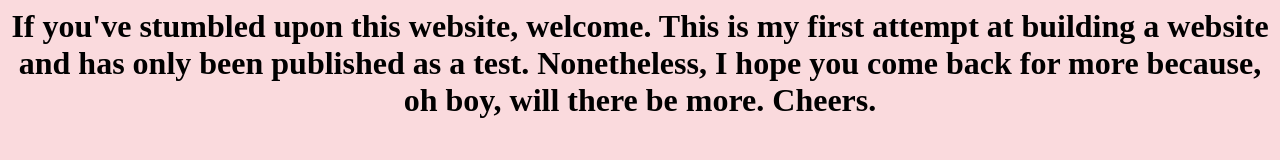
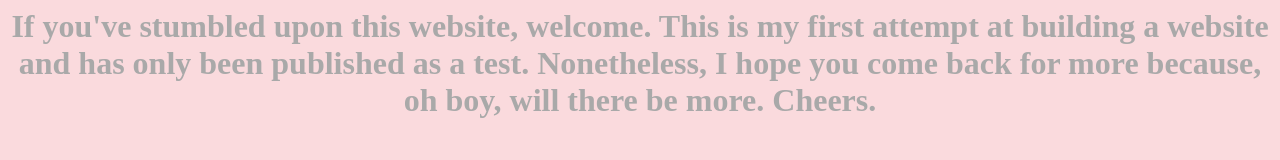
Before and after one commit to dejames208/geranium, a plain HTML site: page index.html in a window 1280 px wide. Drawn offline with Linux system fonts and the light colour scheme.

Commit message:
Update index.html

```diff
--- a/index.html
+++ b/index.html
@@ -11,7 +11,7 @@
   <style>
     body {
       background-color:fadadd;
-      color:000000;
+      color:A9A9A9;
       text-align:center;
     }
   </styles>
```
